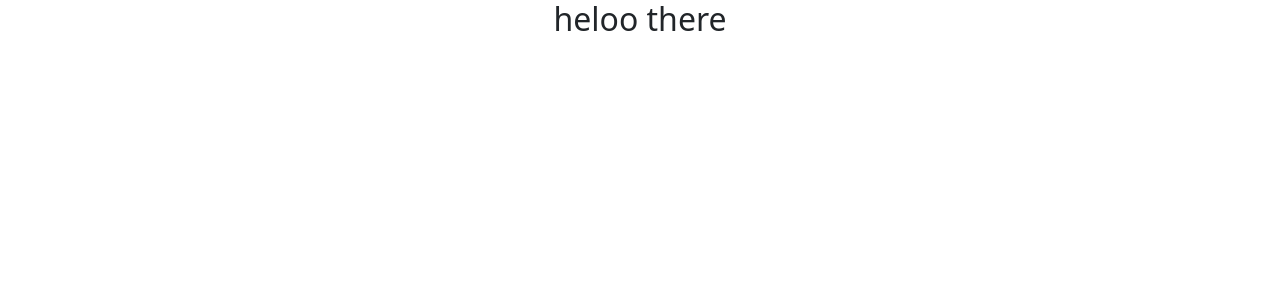
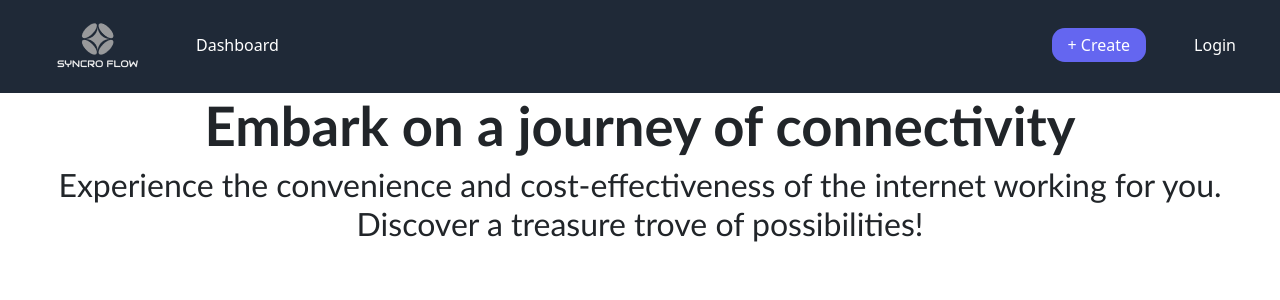
Before and after one commit to Barik99/syncroflow-fe, a React (Vite) app: page / in a window 1280 px wide. Shown: the top 300 px of the page. Built offline with nearby package versions, Linux system fonts and the light colour scheme.

Commit message:
finished the Login

```diff
--- a/src/App.css
+++ b/src/App.css
@@ -1,4 +1,4 @@
-.App{
+.loginNav{
     text-align: center;
     color: #f8fafc;
     display: flex;
@@ -39,10 +39,80 @@
     border: none;
     background: none;
     text-decoration: underline;
-    padding-bottom: rem;
+    /*padding-bottom: rem;*/
     padding-top: 1rem;
+}
+
+.error-notification {
+    color: #721c24;
+    background-color: #f8d7da;
+    border-color: #f5c6cb;
+    padding: .75rem 1.25rem;
+    margin-bottom: 1rem;
+    border: 1px solid transparent;
+    border-radius: .25rem;
 }
 
 button{
     cursor: pointer;
 }
+
+.nav{
+    background-color: #1f2937;
+    padding: 0.75rem 0.75rem;
+    justify-content: space-between;
+}
+
+.create-button{
+    background-color: #6466f0;
+    border: none;
+    color: white;
+    padding: 0.3rem 1rem;
+    text-align: center;
+    text-decoration: none;
+    border-radius: 0.8rem;
+}
+
+.login-button{
+    text-decoration: none;
+    padding-left: 3rem;
+    padding-right: 2rem;
+}
+
+.dashboard{
+    text-decoration: none;
+    padding-left: 3rem;
+}
+
+.site-logo{
+    padding-left: 3rem;
+}
+
+.login-create{
+    padding-top: 1rem;
+}
+
+.home-text{
+    display: flex;
+    text-align: center;
+    flex-direction: column;
+    min-height: 65vh;
+    align-items: center;
+    font-family: 'Gill Sans', 'Gill Sans MT', Calibri, 'Trebuchet MS', sans-serif;
+    margin: 0 auto;
+}
+
+.home-title{
+    font-size: 3.4rem;
+    font-weight: bold;
+}
+
+.notification {
+    color: #155724;
+    background-color: #d4edda;
+    border-color: #c3e6cb;
+    padding: .75rem 1.25rem;
+    margin-bottom: 1rem;
+    border: 1px solid transparent;
+    border-radius: .25rem;
+}
--- a/src/App.tsx
+++ b/src/App.tsx
@@ -2,20 +2,24 @@ import React, { useState } from "react";
 import "./App.css";
 import Login from "./Login";
 import Register from "./Register";
-import Home from "./Home";
+import Navigation from "./Navigation";
 
 function App() {
   const [currentForm, setCurrentForm] = useState("login");
   const toggleForm = (fromName: React.SetStateAction<string>) => {
     setCurrentForm(fromName);
   };
+
   return (
     <div className="App">
-      {currentForm === "login" ? (
-        <Login onFormSwitch={toggleForm} />
-      ) : (
-        <Register onFormSwitch={toggleForm} />
-      )}
+      {currentForm !== "login" && currentForm !== "register" && <Navigation />}
+      <div className="loginNav">
+        {currentForm === "login" ? (
+          <Login onFormSwitch={toggleForm} />
+        ) : (
+          <Register onFormSwitch={toggleForm} />
+        )}
+      </div>
     </div>
   );
 }
--- a/src/Home.tsx
+++ b/src/Home.tsx
@@ -1,5 +1,18 @@
+import Navigation from "./Navigation";
+
 function Home() {
-  return <h2 className=" text-center"> heloo there</h2>;
+  return (
+    <div className="home">
+      <Navigation />
+      <div className="home-text">
+        <h1 className="home-title">Embark on a journey of connectivity</h1>
+        <h2 className="motto">
+          Experience the convenience and cost-effectiveness of the internet
+          working for you. Discover a treasure trove of possibilities!
+        </h2>
+      </div>
+    </div>
+  );
 }
 
 export default Home;
--- a/src/Login.tsx
+++ b/src/Login.tsx
@@ -1,16 +1,37 @@
-import React, { useState } from "react";
+import React, {useState} from "react";
+import CryptoJS from "crypto-js";
+
+function hashPassword(password: string) {
+  return CryptoJS.SHA256(password).toString();
+}
 
 function Login(props: { onFormSwitch: (arg0: string) => void }) {
   const [email, setEmail] = useState("");
   const [pass, setPass] = useState("");
+  const [error, setError] = useState("");
 
-  const handleSubmit = (e: { preventDefault: () => void }) => {
+  const handleSubmit = async (e: { preventDefault: () => void }) => {
     e.preventDefault();
-    console.log(email);
+
+    const response = await fetch(`http://localhost:8080/login/${email}/${hashPassword(pass)}`, {
+      method: 'POST',
+      headers: {
+        'Content-Type': 'application/json',
+      },
+    });
+
+    const data = await response.json();
+
+    if (data) {
+      window.location.href = "/";
+    } else {
+      setError("Incorrect email or password. Please try again.");
+    }
   };
 
   return (
     <div className="auth-form-container">
+      {error && <div className="error-notification">{error}</div>}
       <form className="loginForm" onSubmit={handleSubmit}>
         <label className="authLabel" htmlFor="email">
           Email
@@ -36,6 +57,9 @@ function Login(props: { onFormSwitch: (arg0: string) => void }) {
           id="password"
           name="password"
         />
+        <button className="authButton" type="submit">
+          Log In
+        </button>
       </form>
       <button
         className="authRedirectLink"
@@ -43,9 +67,6 @@ function Login(props: { onFormSwitch: (arg0: string) => void }) {
       >
         Don't have an account? Register here.
       </button>
-      <button className="authButton" type="submit">
-        Log In
-      </button>
     </div>
   );
 }
--- a/src/Navigation.tsx
+++ b/src/Navigation.tsx
@@ -1,5 +1,22 @@
 function Navigation() {
-  return <></>;
+  return (
+    <nav className="nav">
+      <div>
+        <a href="/" className="site-logo text-white">
+          <img src="..\images\logo.png" />
+        </a>
+        <a href="/" className="dashboard text-white">
+          Dashboard
+        </a>
+      </div>
+      <div className="login-create">
+        <button className="create-button">+ Create</button>
+        <a href="/login" className="login-button text-white">
+          Login
+        </a>
+      </div>
+    </nav>
+  );
 }
 
 export default Navigation;
--- /dev/null
+++ b/src/NotFoundPage.tsx
@@ -0,0 +1,12 @@
+import { Link } from "react-router-dom";
+
+function NotFoundPage() {
+  return (
+    <div className=" flex flex-col gap-2">
+      404 Page not found!!
+      <Link to="/">Navigate to home</Link>
+    </div>
+  );
+}
+
+export default NotFoundPage;
--- a/src/Register.tsx
+++ b/src/Register.tsx
@@ -1,30 +1,41 @@
 import React, { useState } from "react";
+import CryptoJS from "crypto-js";
+
+function hashPassword(password: string) {
+     return CryptoJS.SHA256(password).toString();
+}
 
 function Register(props: { onFormSwitch: (arg0: string) => void }) {
   const [email, setEmail] = useState("");
   const [pass, setPass] = useState("");
-  const [name, setName] = useState("");
+  const [error, setError] = useState("");
+  const [notification, setNotification] = useState(""); // Add this line
 
-  const handleSubmit = (e: { preventDefault: () => void }) => {
+  const handleSubmit = async (e: { preventDefault: () => void }) => {
     e.preventDefault();
-    console.log(email);
+
+    const response = await fetch(`http://localhost:8080/register/${email}/${hashPassword(pass)}`, {
+      method: 'POST',
+      headers: {
+        'Content-Type': 'application/json',
+      },
+    });
+
+    const data = await response.json();
+
+    if (data) {
+      setNotification("Your account has been registered successfully!"); // Add this line
+      window.location.href = "/login";
+    } else {
+      setError("The account could not be registered");
+    }
   };
 
   return (
     <div className="auth-form-container">
+      {error && <div className="error-notification">{error}</div>}
+      {notification && <div className="notification">{notification}</div>} {/* Add this line */}
       <form className="registerForm" onSubmit={handleSubmit}>
-        <label className="authLabel" htmlFor="name" color="#ffffff">
-          Full Name
-        </label>
-        <input
-          className="authInput"
-          value={name}
-          onChange={(e) => setName(e.target.value)}
-          type="name"
-          placeholder="Full Name"
-          id="name"
-          name="name"
-        />
         <label className="authLabel" htmlFor="email">
           Email
         </label>
@@ -49,6 +60,9 @@ function Register(props: { onFormSwitch: (arg0: string) => void }) {
             id="password"
             name="password"
         />
+        <button className="authButton" type="submit">
+          Register
+        </button>
       </form>
       <button
         className="authRedirectLink"
@@ -56,9 +70,6 @@ function Register(props: { onFormSwitch: (arg0: string) => void }) {
       >
         Already have an account? Login here.
       </button>
-      <button className="authButton" type="submit">
-        Register
-      </button>
     </div>
   );
 }
--- a/src/main.tsx
+++ b/src/main.tsx
@@ -4,13 +4,14 @@ import App from "./App";
 import "bootstrap/dist/css/bootstrap.css";
 import { createBrowserRouter, RouterProvider } from "react-router-dom";
 
-import Login from "./Login";
 import Home from "./Home";
+import NotFoundPage from "./NotFoundPage";
 
 const router = createBrowserRouter([
   {
     path: "/",
     element: <Home />,
+    errorElement: <NotFoundPage />,
   },
   {
     path: "/login",
```
Also changed, not shown: package.json (+7 -1 lines), images/logo.png (added), 1 other file (tests, documents, lock files or other folders). Lines whose indentation alone changed are shown as unchanged.
